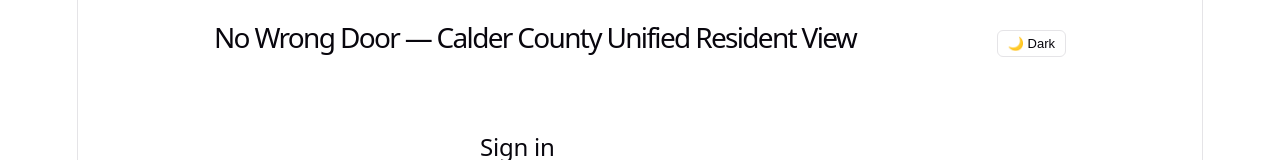
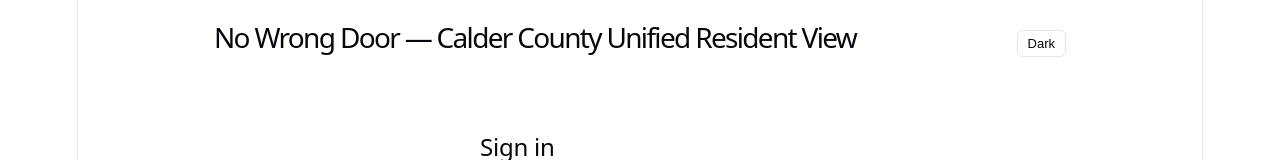
Before and after one commit to AditixAnand/No-Wrong-Door-Brite-Spark, a React app in the folder frontend/: page / in a window 1280 px wide. Shown: the top 160 px of the page. Built offline with nearby package versions, Linux system fonts and the light colour scheme; the HTML template or start-up script is replaced by a standard one.

Commit message:
style(dashboard): remove emojis outside resident detail and source health

```diff
--- a/frontend/src/components/ReliabilityPanel.jsx
+++ b/frontend/src/components/ReliabilityPanel.jsx
@@ -61,7 +61,7 @@ function ReliabilityPanel() {
 
       {activeAlerts.length > 0 && (
         <div className="alert-banner">
-          🚨 {activeAlerts.map(([source, a]) => (
+          {activeAlerts.map(([source, a]) => (
             <span key={source}>
               {SOURCE_LABELS[source] || source} failure rate spiked to {(a.recentFailureRate * 100).toFixed(0)}%
               (was {(a.priorFailureRate * 100).toFixed(0)}%).
--- a/frontend/src/components/ThemeToggle.jsx
+++ b/frontend/src/components/ThemeToggle.jsx
@@ -15,7 +15,7 @@ function ThemeToggle() {
       title={theme === 'dark' ? 'Switch to light mode' : 'Switch to dark mode'}
       aria-label="Toggle dark/light theme"
     >
-      {theme === 'dark' ? '☀️ Light' : '🌙 Dark'}
+      {theme === 'dark' ? 'Light' : 'Dark'}
     </button>
   );
 }
```
